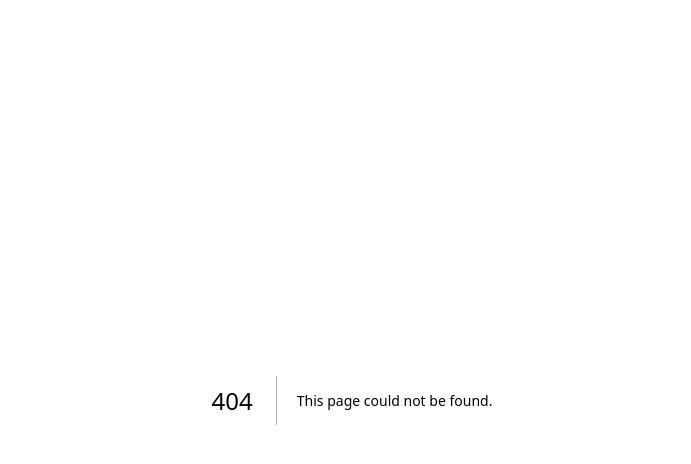
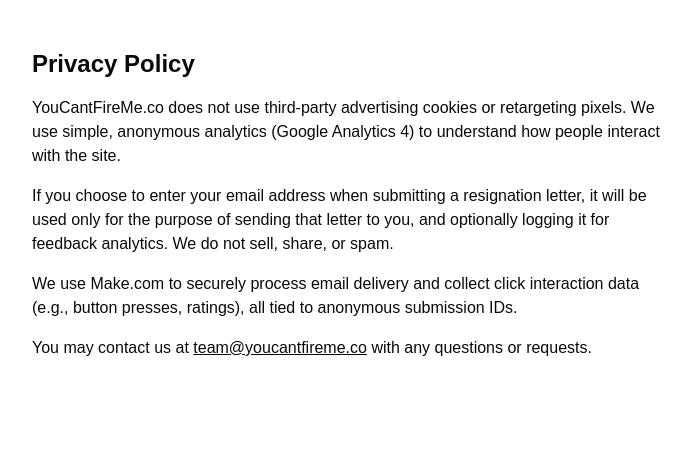
Before and after one commit to APerkinsVT/you-cant-fire-me, a Next.js app: page /privacy in a window 1280 px wide. Before the commit this address had no page. Shown: the top 464 px of the page, without its empty margins (288-979 px from the left). Built offline with nearby package versions, Linux system fonts and the light colour scheme.

Commit message:
Create page.tsx - add Privacy Policy page

```diff
--- /dev/null
+++ b/app/privacy/page.tsx
@@ -0,0 +1,20 @@
+export default function PrivacyPolicy() {
+  return (
+    <main className="max-w-2xl mx-auto px-4 py-12">
+      <h1 className="text-2xl font-bold mb-4">Privacy Policy</h1>
+      <p className="mb-4">
+        YouCantFireMe.co does not use third-party advertising cookies or retargeting pixels.
+        We use simple, anonymous analytics (Google Analytics 4) to understand how people interact with the site.
+      </p>
+      <p className="mb-4">
+        If you choose to enter your email address when submitting a resignation letter, it will be used only for the purpose of sending that letter to you, and optionally logging it for feedback analytics. We do not sell, share, or spam.
+      </p>
+      <p className="mb-4">
+        We use Make.com to securely process email delivery and collect click interaction data (e.g., button presses, ratings), all tied to anonymous submission IDs.
+      </p>
+      <p className="mb-4">
+        You may contact us at <a href="mailto:team@youcantfireme.co" className="underline">team@youcantfireme.co</a> with any questions or requests.
+      </p>
+    </main>
+  );
+}
```
